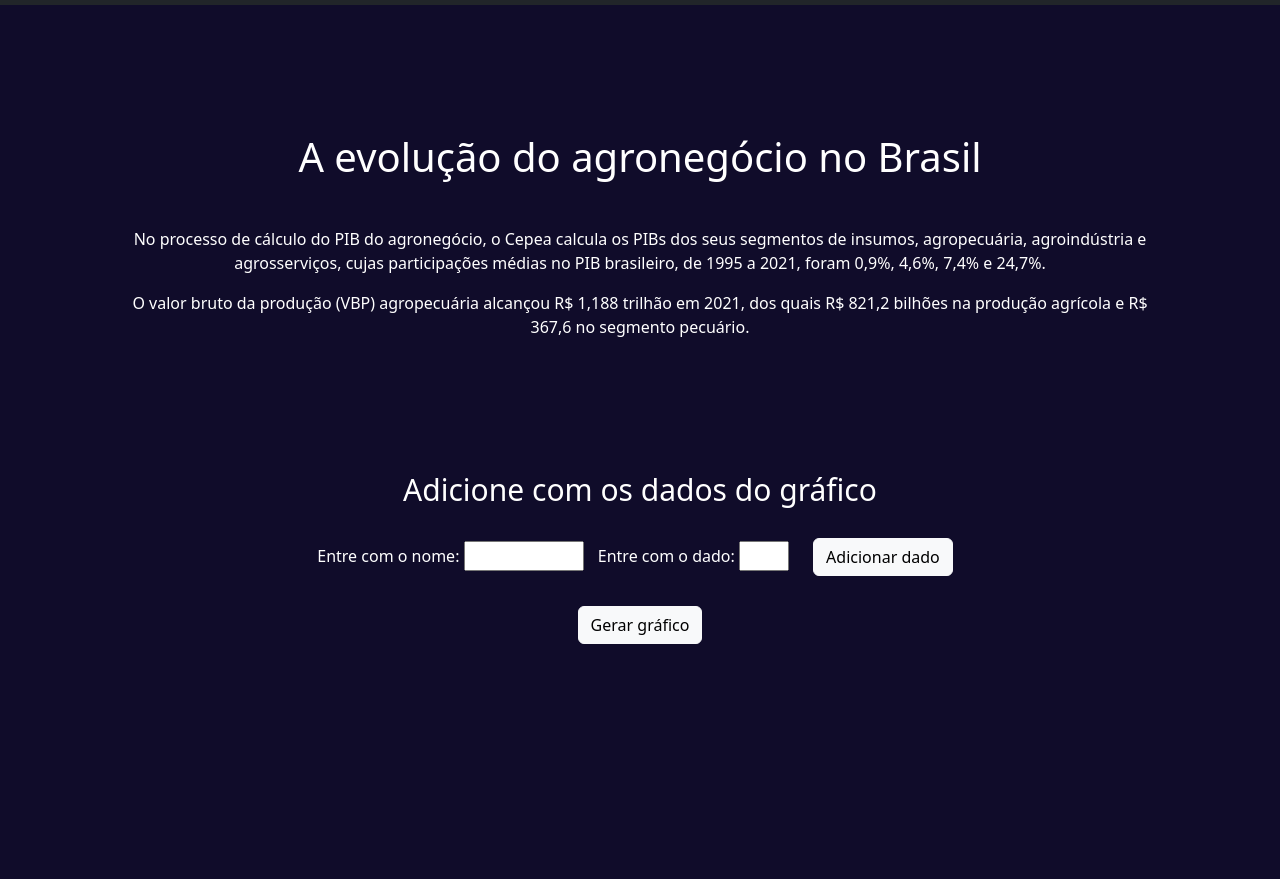
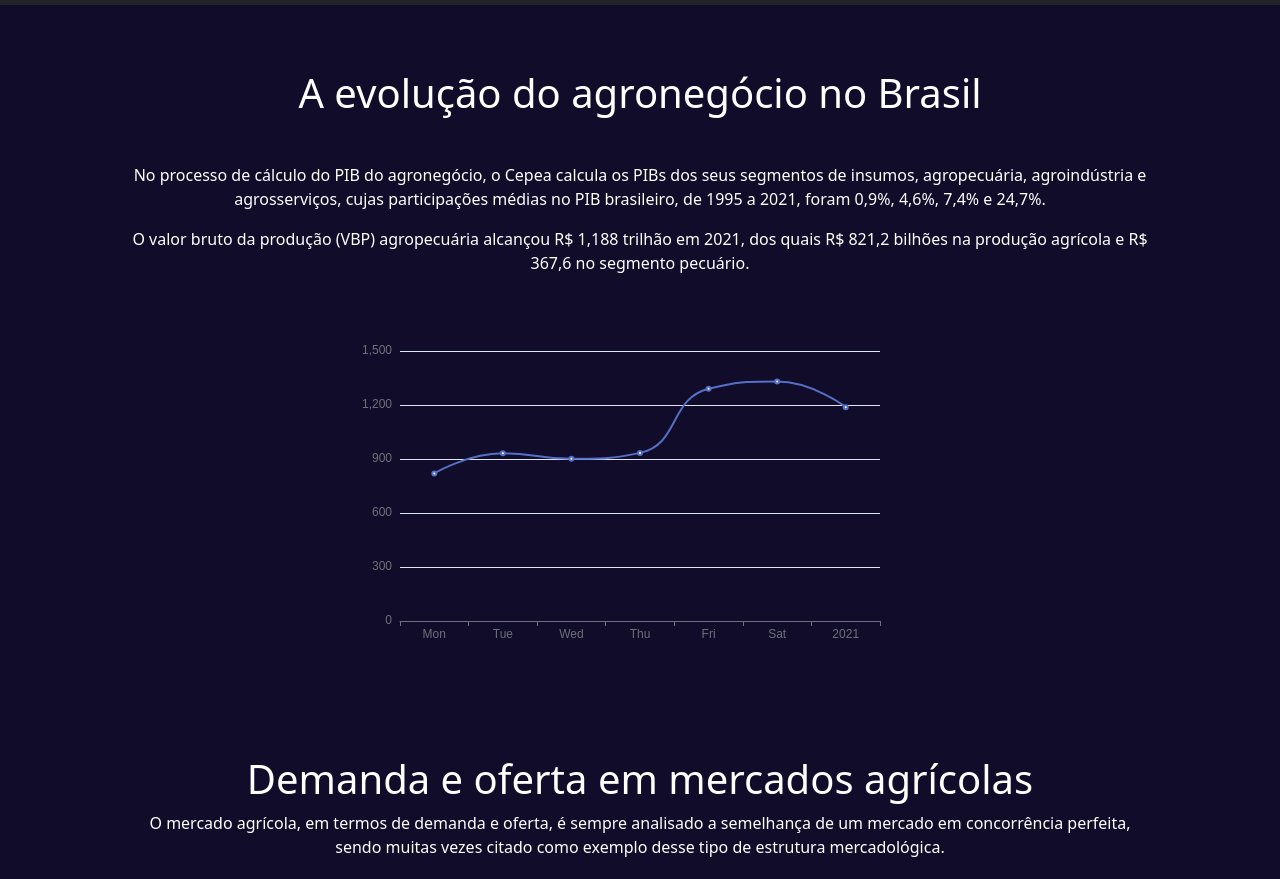
Before and after one commit to bigodom/EconomiaAgraria, a plain HTML site: page index.html in a window 1280 px wide. Shown: the part 73-952 px from the top of the page. Drawn offline with nearby package versions, Linux system fonts and the light colour scheme.

Commit message:
grafico 2

```diff
--- a/index.html
+++ b/index.html
@@ -40,12 +40,20 @@
       <div style="text-align: center;">
 
       </div>
-      <div style="text-align: center; max-width: 80vw; margin: 10vw;">
+      <div class="topico">
         <h1 style="padding-bottom: 3vw;">A evolução do agronegócio no Brasil</h1>
         <p>No processo de cálculo do PIB do agronegócio, o Cepea calcula os PIBs dos seus segmentos de insumos, agropecuária, agroindústria e agrosserviços, cujas participações médias no PIB brasileiro, de 1995 a 2021, foram 0,9%, 4,6%, 7,4% e 24,7%.</p>
         <p>O valor bruto da produção (VBP) agropecuária alcançou R$ 1,188 trilhão em 2021, dos quais R$ 821,2 bilhões na produção agrícola e R$ 367,6 no segmento pecuário.</p>
+        <div id="grafico2" style="width: 600px;height:400px;"></div>
+
       </div>
-      <div style="text-align: center;">
+      <div class="topico">
+        <h1>Demanda e oferta em mercados agrícolas</h1>
+        <p>O mercado agrícola, em termos de demanda e oferta, é sempre analisado a
+          semelhança de um mercado em concorrência perfeita, sendo muitas vezes citado
+          como exemplo desse tipo de estrutura mercadológica.</p>
+      </div>
+      <div class="topico">
 
       </div>
 
@@ -70,7 +78,8 @@
       </div>
 
       <div style="text-align: -webkit-center;">
-      <div id="main" style="width: 600px;height:400px;"></div>
+      <div id="grafico1" style="width: 600px;height:400px;"></div>
+
 
     </div>
 
--- a/src/css/style.css
+++ b/src/css/style.css
@@ -21,3 +21,13 @@ body{
     align-items: center;
     flex-direction: column;
   }
+  .topico{
+    text-align: center;
+    max-width: 80vw;
+    margin: 5vw;
+    margin-left: 10vw;
+    margin-right: 10vw;
+    display: flex;
+    flex-direction: column;
+    align-items: center;
+  }
--- a/src/js/main.js
+++ b/src/js/main.js
@@ -13,7 +13,7 @@ function teste() {
 
 function ec(){
   // Initialize the echarts instance based on the prepared dom
-  var myChart = echarts.init(document.getElementById('main'));
+  var myChart = echarts.init(document.getElementById('grafico1'));
   // Specify the configuration items and data for the chart
   var option = {
     title: {
@@ -39,3 +39,27 @@ function ec(){
   // Display the chart using the configuration items and data just specified.
   myChart.setOption(option);
 }
+{
+  var chartDom = document.getElementById('grafico2');
+  var myChart = echarts.init(chartDom);
+  var option;
+
+  option = {
+    xAxis: {
+      type: 'category',
+      data: ['Mon', 'Tue', 'Wed', 'Thu', 'Fri', 'Sat', '2021']
+    },
+    yAxis: {
+      type: 'value'
+    },
+    series: [
+      {
+        data: [820, 932, 901, 934, 1290, 1330, 1188],
+        type: 'line',
+        smooth: true
+      }
+    ]
+  };
+
+  option && myChart.setOption(option);
+}
```
